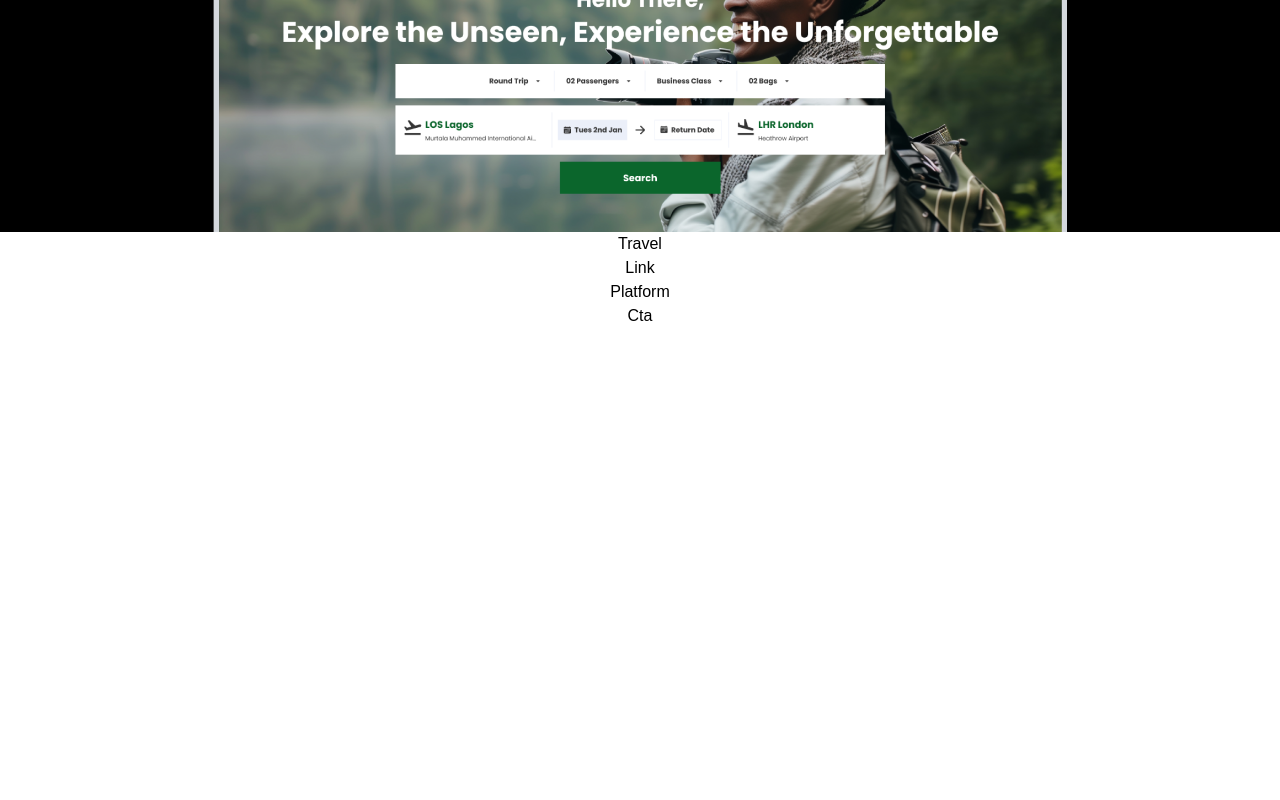
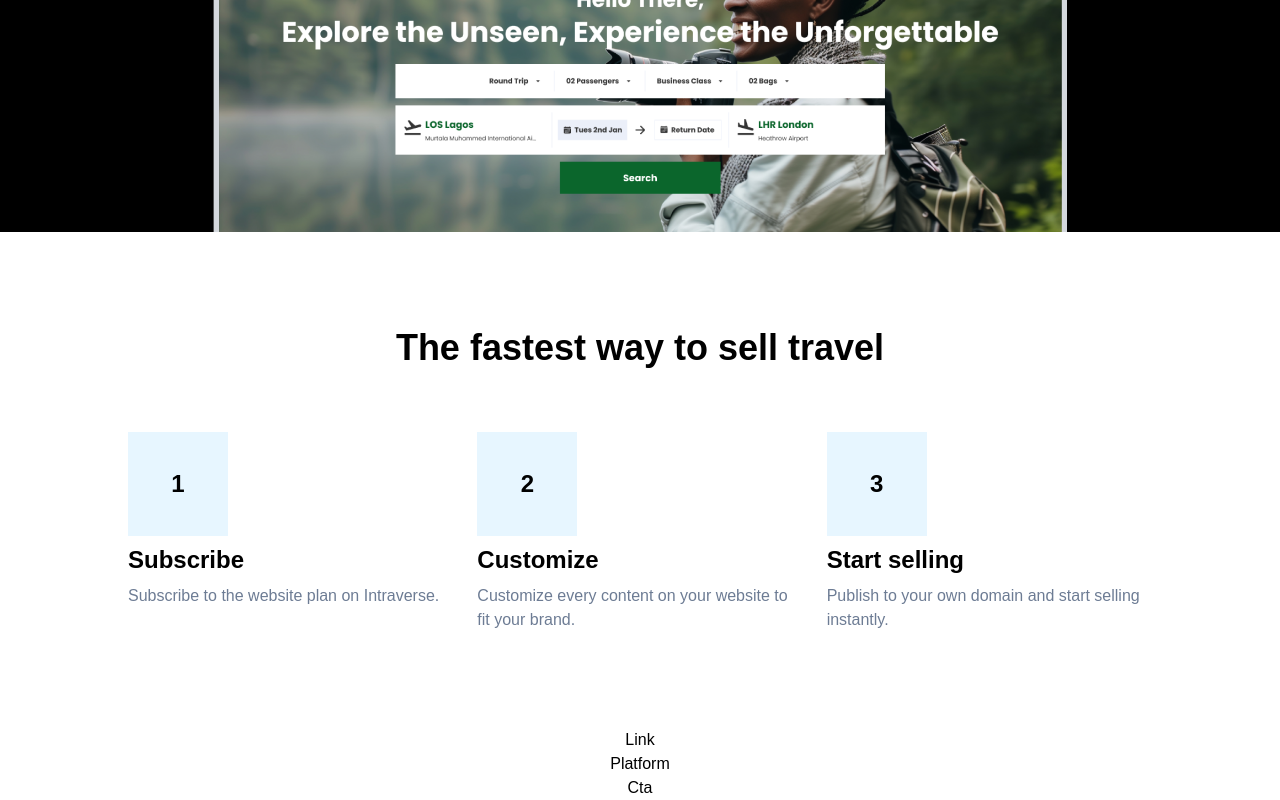
Before and after one commit to lost50U1/touchcore-onepage, a React (Vite) app: page / in a window 1280 px wide. Shown: the part 685-1485 px from the top of the page. Before the commit the page ends 1013 px from the top, so only its background shows below. Built offline with nearby package versions, Linux system fonts and the light colour scheme; a web font is replaced by a local one.

Commit message:
ADD travel-section

```diff
--- a/src/components/Travel.jsx
+++ b/src/components/Travel.jsx
@@ -1,7 +1,59 @@
 const Travel = () => {
   return (
-    <section className="">
-      <div className="container text-center w-3/4 md:w-4/6">Travel</div>
+    <section className="py-24">
+      {/* The Fastest Way to Sell Travel Section */}
+      <div className="container text-center w-4/5">
+        <h2 className="text-2xl font-bold md:text-4xl mb-16">
+          The fastest way to sell travel
+        </h2>
+        <div className="grid grid-cols-1 sm:grid-cols-2 lg:grid-cols-3 gap-6 w-full">
+          <div>
+            <div className="flex flex-col">
+              <div className="bg-lightBlue text-base py-9 md:text-2xl sm:max-w-[6.25rem] w-full sm:min-h-[6.25rem] flex items-center justify-center font-bold mb-2">
+                1
+              </div>
+              <div className="sm:text-start">
+                <p className="font-bold text-base md:text-2xl mb-2">
+                  Subscribe
+                </p>
+                <p className="text-textGray">
+                  Subscribe to the website plan on Intraverse.
+                </p>
+              </div>
+            </div>
+          </div>
+          <div>
+            <div className="flex flex-col">
+              <div className="bg-lightBlue text-base py-9 md:text-2xl sm:max-w-[6.25rem] w-full sm:min-h-[6.25rem] flex items-center justify-center font-bold mb-2">
+                2
+              </div>
+              <div className="sm:text-start">
+                <p className="font-bold text-base md:text-2xl mb-2">
+                  Customize
+                </p>
+                <p className="text-textGray">
+                  Customize every content on your website to fit your brand.
+                </p>
+              </div>
+            </div>
+          </div>
+          <div>
+            <div className="flex flex-col">
+              <div className="bg-lightBlue text-base py-9 md:text-2xl sm:max-w-[6.25rem] w-full sm:min-h-[6.25rem] flex items-center justify-center font-bold mb-2">
+                3
+              </div>
+              <div className="sm:text-start">
+                <p className="font-bold text-base md:text-2xl mb-2">
+                  Start selling
+                </p>
+                <p className="text-textGray">
+                  Publish to your own domain and start selling instantly.
+                </p>
+              </div>
+            </div>
+          </div>
+        </div>
+      </div>
     </section>
   );
 };
--- a/tailwind.config.js
+++ b/tailwind.config.js
@@ -13,6 +13,7 @@ export default {
       colors: {
         textGray: "#6D7C94",
         bgSecondary: "#1E61DC",
+        lightBlue: "#E7F6FF",
       },
     },
   },
```
